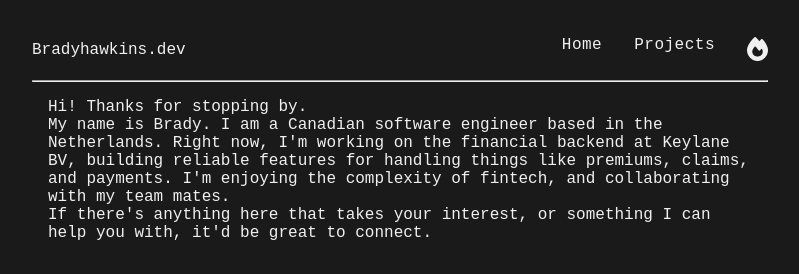
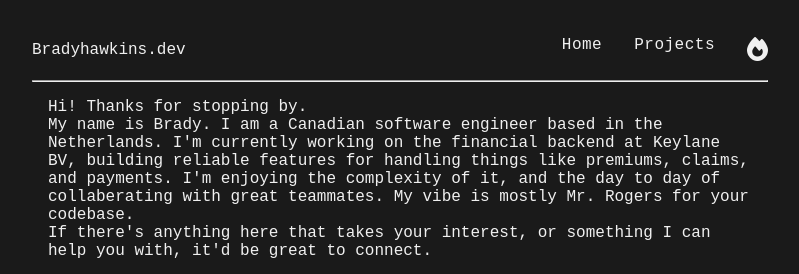
Before and after one commit to hawk0120/hawk0120.dev, an Angular app: page / in a window 1280 px wide. Shown: the top 274 px of the page, without its empty margins (240-1039 px from the left). Built offline with nearby package versions, Linux system fonts and the light colour scheme.

Commit message:
textual change

```diff
--- a/src/app/pages/home/home.html
+++ b/src/app/pages/home/home.html
@@ -1,8 +1,7 @@
 <div class="home-container">
   <p>Hi! Thanks for stopping by.</p>
-  <p>My name is Brady. I am a Canadian software engineer based in the Netherlands.
-  Right now, I'm working on the financial backend at Keylane BV, building reliable features for handling things like premiums, claims, and payments.
-  I'm enjoying the complexity of fintech, and collaborating with my team mates.</p>
+  <p>My name is Brady. I am a Canadian software engineer based in the Netherlands. I'm currently working on the financial backend at Keylane BV, building reliable features for handling things like premiums, claims, and payments.
+  I'm enjoying the complexity of it, and the day to day of collaberating with great teammates. My vibe is mostly Mr. Rogers for your codebase.</p>
   <p>If there's anything here that takes your interest, or something I can help you with, it'd be great to connect.</p>
 </div>
 <div class="photo-container">
--- a/src/app/pages/projects/projects.service.ts
+++ b/src/app/pages/projects/projects.service.ts
@@ -34,12 +34,6 @@ export class ProjectService {
       url: 'http://www.songbirdtribe.com',
     },
     {
-      name: 'Cooking With Andrea Application',
-      description:
-        'A cross platform recipe application using React Native. Uses backend RESTful API using Node.js, Express, and MongoDB to shuttle recipes to a React Native front end',
-      url: '',
-    },
-    {
       name: 'bowmaneconomics.ca',
       description:
         'A static website written in vanilla javascript, html, and css. The client wanted a stripped down UI to market their services.',
```
